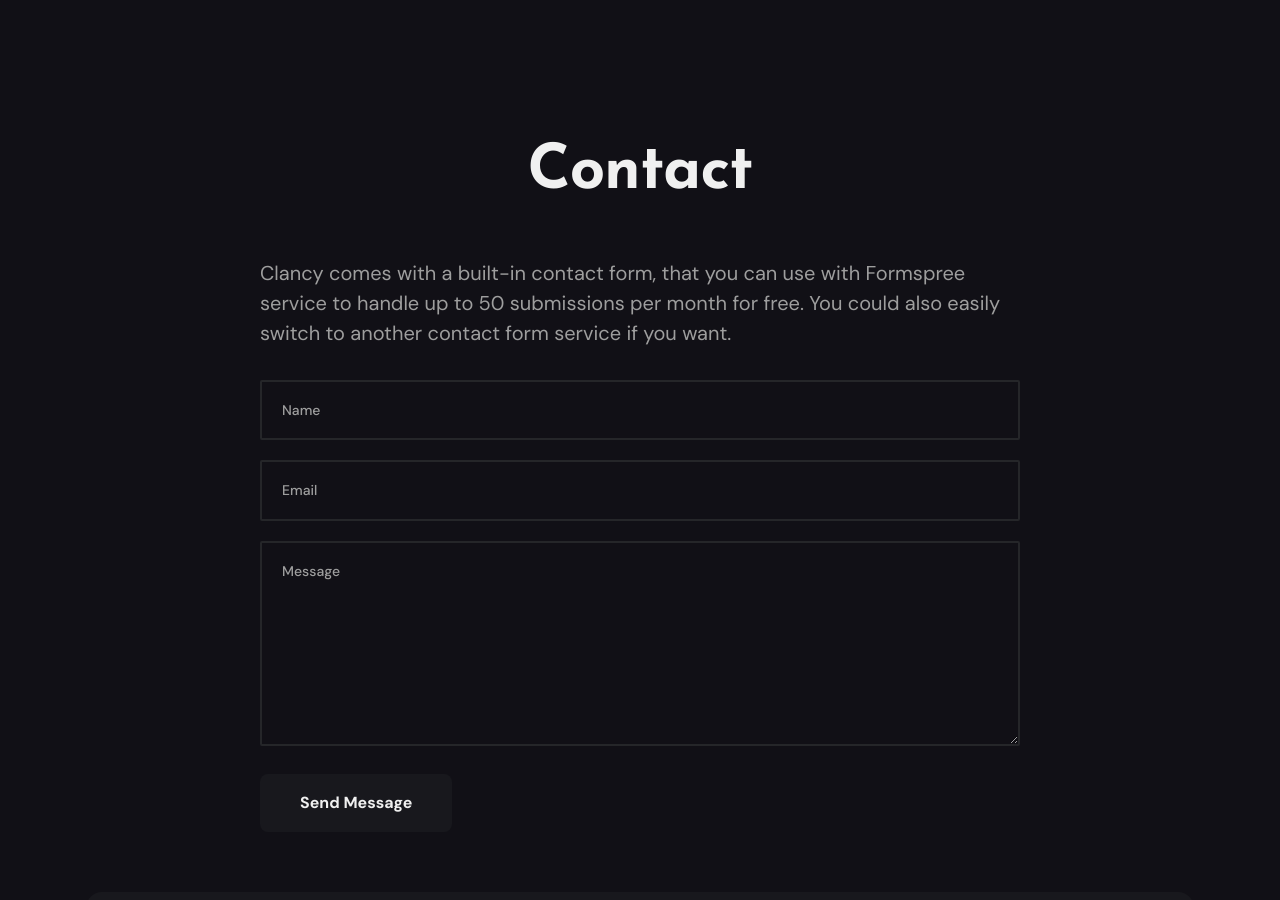
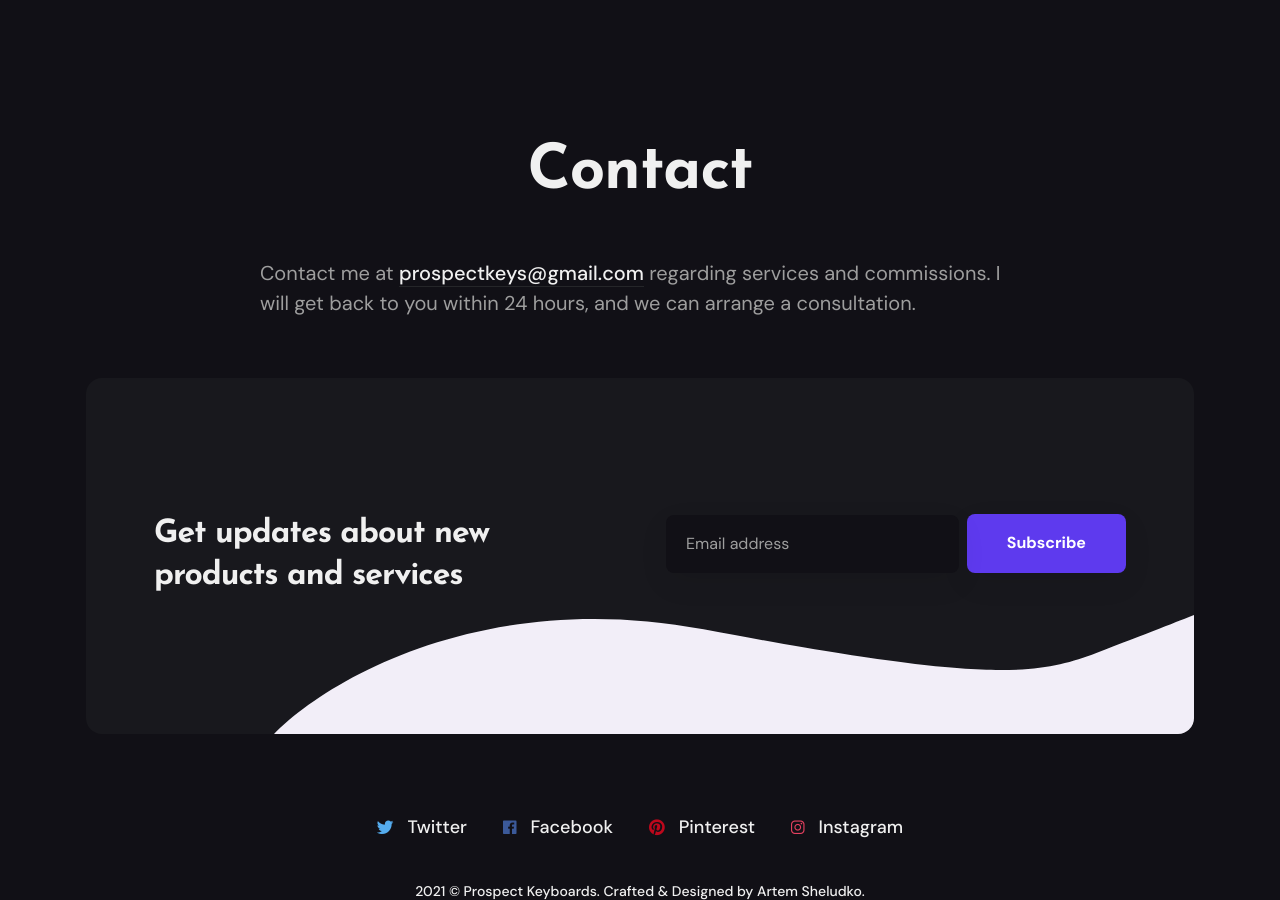
Before and after one commit to prospectkeys/prospectkeys.github.io, a Jekyll site: the page built from _pages/contact.html, in a window 1280 px wide and 900 px high, scrolled down 255 px. Built offline with Jekyll 4.4.1, drawn with Linux system fonts in a browser that asks for light colours; nearby versions of some CDN libraries.

```diff
--- a/_includes/section-blog.html
+++ b/_includes/section-blog.html
@@ -6,7 +6,7 @@
       <div class="col col-12">
         <div class="section__info">
           <div class="section__head">
-            <h2 class="section__title">Recent posts</h2>
+            <h2 class="section__title">Services</h2>
             <a class="section__link" href="{{ '/blog' | relative_url }}">View all posts</a>
           </div>
         </div>
--- a/_pages/contact.html
+++ b/_pages/contact.html
@@ -5,27 +5,4 @@
 image:
 ---
 
-<div class="form-box">
-  <div class="contact-head">
-    {% if site.data.settings.contact.description %}
-      <p class="page-description">{{site.data.settings.contact.description}}</p>
-    {% endif %}
-  </div>
-  <form class="form" action="{% if site.data.settings.contact.email %}https://formspree.io/{{site.data.settings.contact.email}}{% else %}#{% endif %}" method="POST">
-    <div class="form__group">
-      <label class="form__label screen-reader-text" for="form-name">Your Name</label>
-      <input class="form__input" id="form-name" type="text" name="name" placeholder="Name" required>
-    </div>
-    <div class="form__group">
-      <label class="form__label screen-reader-text" for="form-email">Your Email</label>
-      <input class="form__input" id="form-email" type="email" name="_replyto" placeholder="Email" required>
-    </div>
-    <div class="form__group">
-      <label class="form__label screen-reader-text" for="form-text">Your Message</label>
-      <textarea class="form__input" id="form-text" name="text" rows="10" placeholder="Message" required></textarea>
-    </div>
-    <div class="form__group">
-      <button class="button" type="submit">Send Message</button>
-    </div>
-  </form>
-</div>
+Contact me at <a href="mailto: prospectkeys@gmail.com">prospectkeys@gmail.com</a> regarding services and commissions. I will get back to you within 24 hours, and we can arrange a consultation.
```
Also changed, not shown: _pages/about.md (+2 -0 lines), _posts/2021-07-04-test-post.markdown (+4 -3 lines), _posts/2021-07-14-second.markdown (added, +9 -0 lines).
